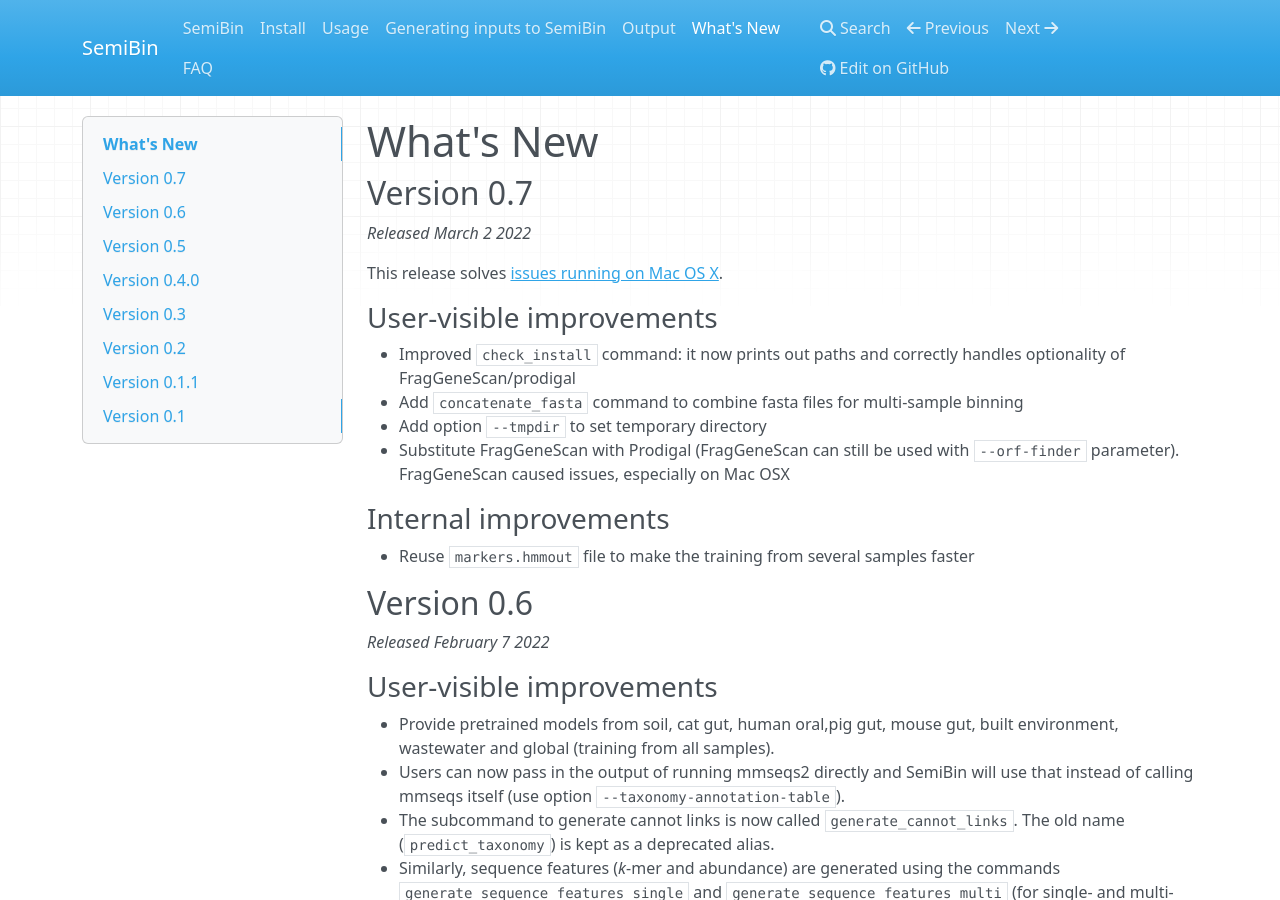
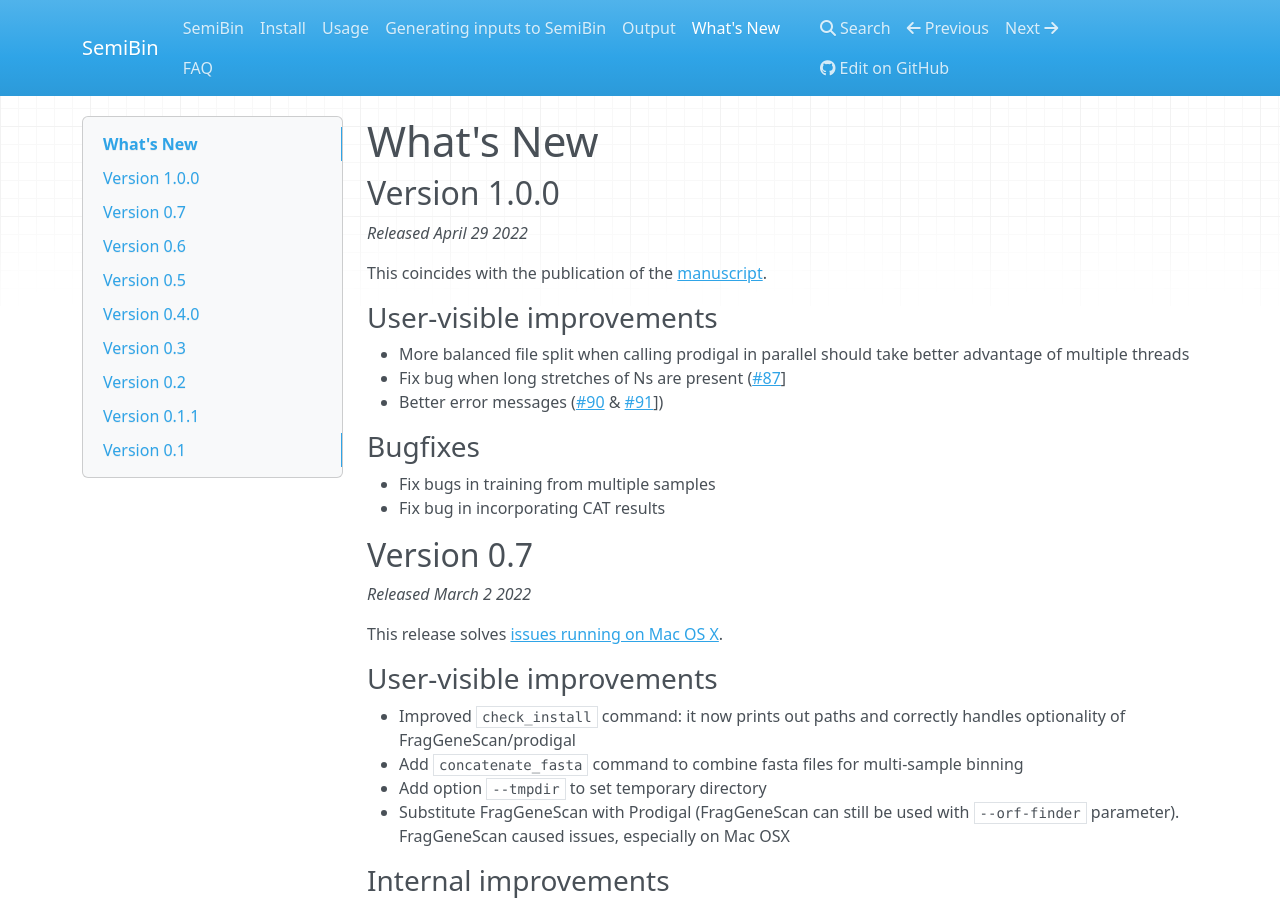
Before and after one commit to BigDataBiology/SemiBin, an MkDocs documentation site: the page built from docs/whatsnew.md, in a window 1280 px wide and 900 px high. Built offline with MkDocs 1.6.1, drawn with Linux system fonts in a browser that asks for light colours; nearby versions of some CDN libraries.

Commit message:
RLS Version 1.0.0
Some bugfixes & polish, but marks the publication of the manuscript as
well

Full ChangeLog

* More balanced file split when calling prodigal in parallel
* Fix bug when long stretches of Ns are present (#87)
* Better error messages (#90 & #91)

```diff
--- a/docs/whatsnew.md
+++ b/docs/whatsnew.md
@@ -1,4 +1,24 @@
 # What's New
+
+## Version 1.0.0
+
+*Released April 29 2022*
+
+This coincides with the publication of the
+[manuscript](https://www.nature.com/articles/s41467-022-29843-y).
+
+### User-visible improvements
+
+- More balanced file split when calling prodigal in parallel should take better advantage of multiple threads
+- Fix bug when long stretches of Ns are present ([#87](https://github.com/BigDataBiology/SemiBin/issues/87)]
+- Better error messages
+  ([#90](https://github.com/BigDataBiology/SemiBin/issues/90) &amp;
+   [#91](https://github.com/BigDataBiology/SemiBin/issues/91)])
+
+### Bugfixes
+
+- Fix bugs in training from multiple samples
+- Fix bug in incorporating CAT results
 
 ## Version 0.7
 
```
Also changed, not shown: README.md (+2 -4 lines), 2 other files.
